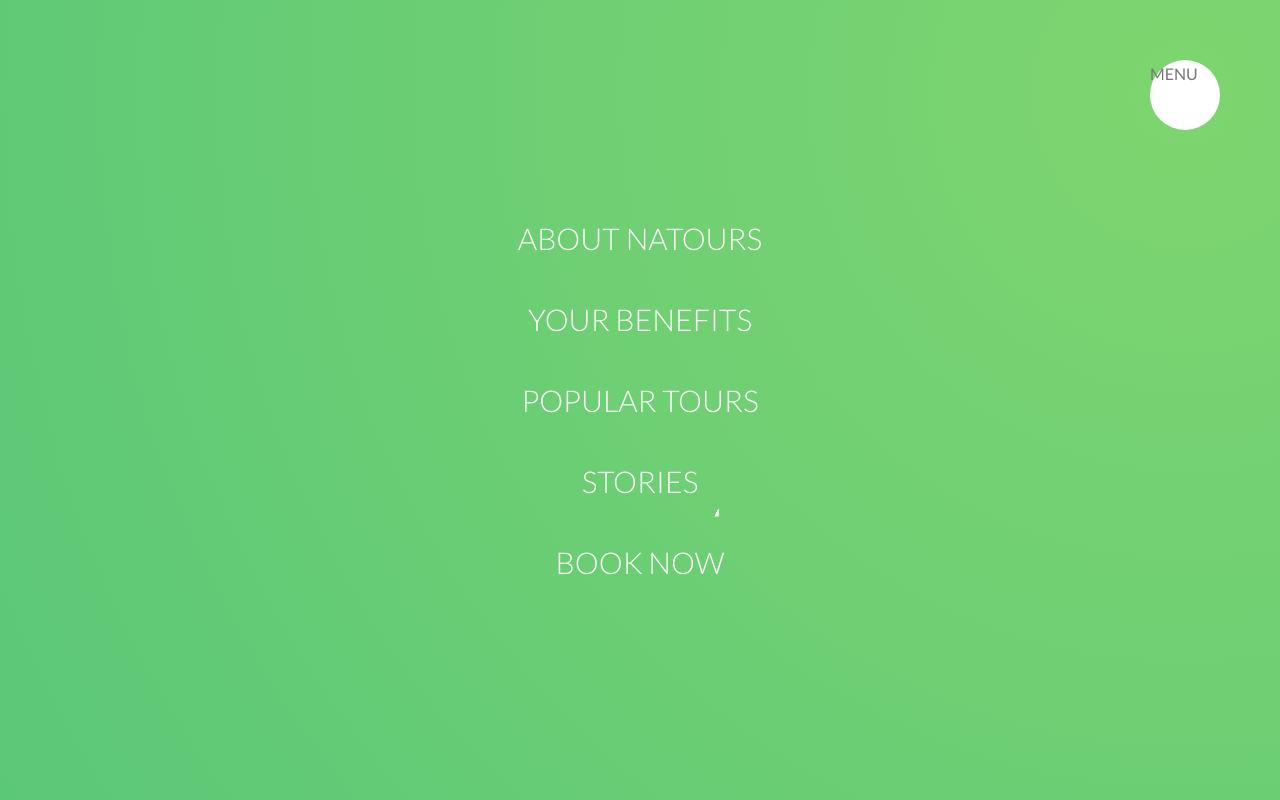
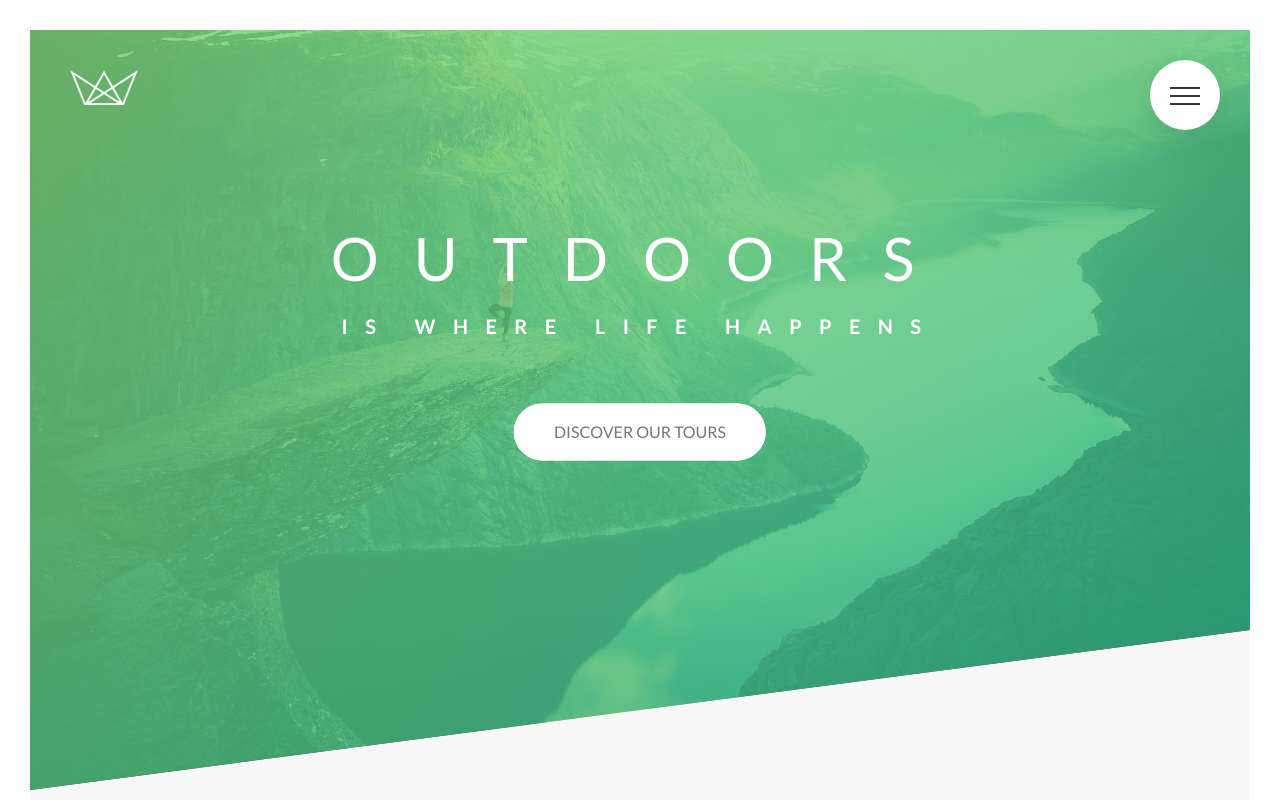
Before and after one commit to harrygothold/natours, a website: page index.html in a window 1280 px wide. Shown: the top 800 px of the page. Drawn offline with Linux system fonts and the light colour scheme.

Commit message:
started adding nav button

```diff
--- a/index.html
+++ b/index.html
@@ -16,7 +16,9 @@
 <div class="navigation">
   <input type="checkbox" class="navigation__checkbox" id="navi-toggle">
 
-  <label for="navi-toggle" class="navigation__button">MENU</label>
+  <label for="navi-toggle" class="navigation__button">
+    <span class="navigation__icon">&nbsp;</span>
+  </label>
 
   <div class="navigation__background">&nbsp;</div>
 
--- a/sass/layout/_navigation.scss
+++ b/sass/layout/_navigation.scss
@@ -12,6 +12,9 @@
         right: 6rem;
         border-radius: 50%;
         z-index: 2000;
+        box-shadow: 0 1rem 3rem rgba($color-black, .1);
+        text-align: center;
+        cursor: pointer;
     }
 
     &__background {
@@ -23,17 +26,21 @@
         right: 6.5rem;
         background-image: radial-gradient($color-primary-light, $color-primary-dark);
         z-index: 1000;
+        transition: transform .8s cubic-bezier(0.86,0,0.07,1);
 
-        transform: scale(80);
+        // transform: scale(80);
     }
 
     &__nav {
         height: 100vh;
-        width: 100%;
         position: fixed;
         top: 0;
-        right: 0;
+        left: 0;
         z-index: 1500;
+
+        opacity: 0;
+        width: 0;
+        transition: all .8s cubic-bezier(0.68, -0.55, 0.265, 1.55);
     }
 
     &__list {
@@ -43,6 +50,7 @@
         transform: translate(-50%, -50%);
         list-style: none;
         text-align: center;
+        width: 100%
     }
 
     &__item {
@@ -76,4 +84,47 @@
             transform: translateX(1rem);
         }
     }
+    //Functionality
+    &__checkbox:checked ~ &__background {
+        transform: scale(80);
+    }
+
+    &__checkbox:checked ~ &__nav {
+        opacity: 1;
+        width: 100%;
+    }
+
+    //Icon
+    &__icon {
+        position: relative;
+        margin-top: 3.5rem;
+
+        &,
+        &::before,
+        &::after {
+            width: 3rem;
+            height: 2px;
+            background-color: $color-grey-dark-3;
+            display: inline-block;
+        }
+        &::before,
+        &::after {
+            content: "";
+            position: absolute;
+            left: 0;
+        }
+
+        &::before {
+            top: -.8rem;
+        }
+
+        &::after {
+            top: .8rem;
+        }
+    }
+
+    &__button:hover &__icon::before {
+        top: -1rem;
+    }
+
 }
```
Also changed, not shown: css/style.css.
